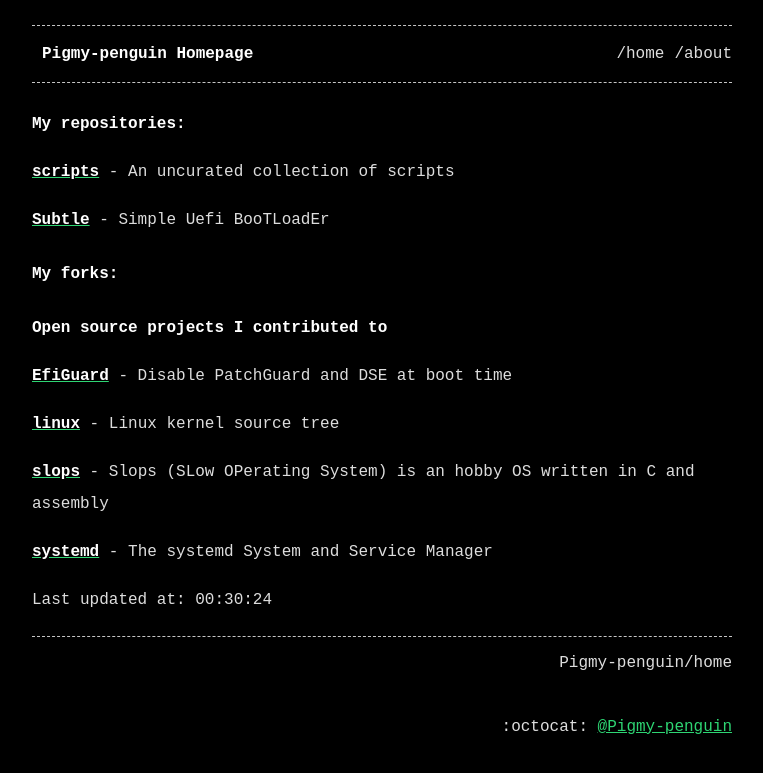
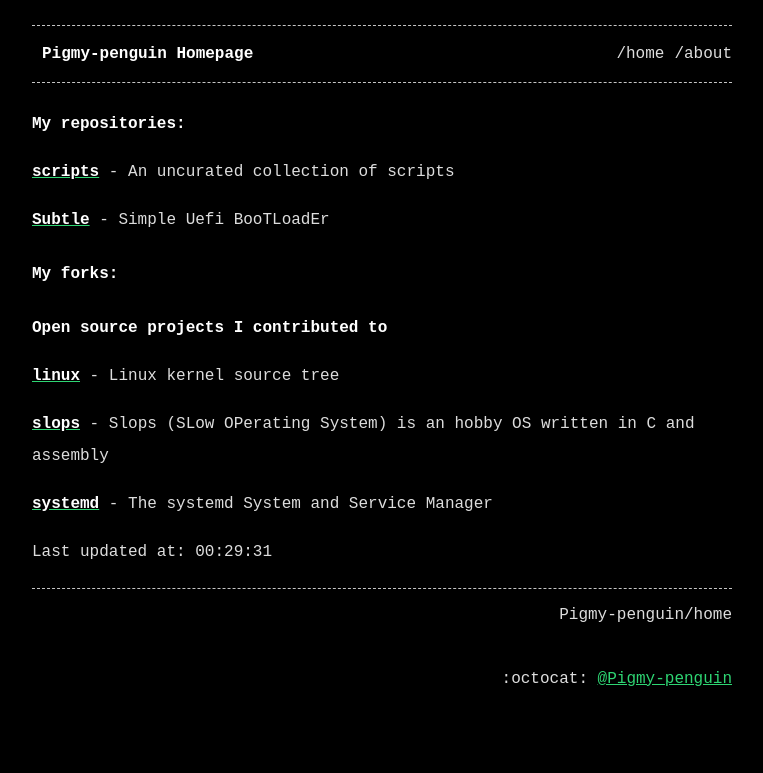
Before and after one commit to Pigmy-penguin/Pigmy-penguin.github.io, a Jekyll site: the page built from index.md, in a window 1280 px wide. Shown: the top 773 px of the page, without its empty margins (258-1021 px from the left). Built offline with Jekyll 4.4.1, drawn with Linux system fonts in a browser that asks for light colours.

Commit message:
Auto updating the website

```diff
--- a/index.md
+++ b/index.md
@@ -14,8 +14,6 @@ title: Pigmy-penguin Homepage
 ## My forks:
 ### Open source projects I contributed to
 
-[**EfiGuard**](https://github.com/Pigmy-penguin/EfiGuard) - Disable PatchGuard and DSE at boot time
-
 [**linux**](https://github.com/Pigmy-penguin/linux) - Linux kernel source tree
 
 [**slops**](https://github.com/Pigmy-penguin/slops) - Slops (SLow OPerating System) is an hobby OS written in C and assembly
@@ -23,4 +21,4 @@ title: Pigmy-penguin Homepage
 [**systemd**](https://github.com/Pigmy-penguin/systemd) - The systemd System and Service Manager
 
 
-Last updated at: 00:30:24
+Last updated at: 00:29:31
```
Also changed, not shown: 1 other file.
